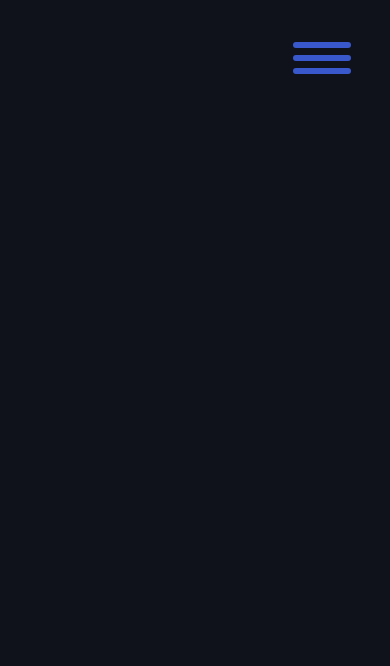
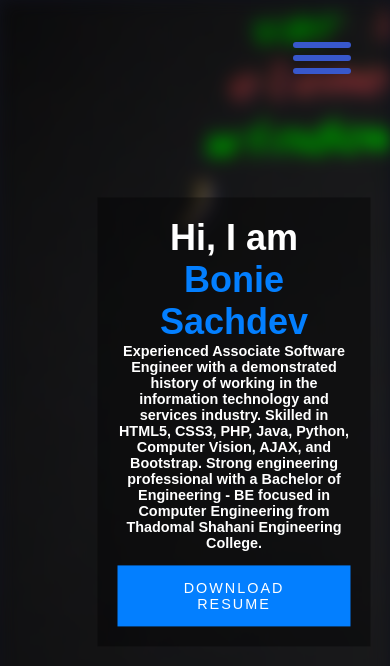
Before and after one commit to bonie09/boniesachdev.dev, a React (Create React App) app: page / in a window 390 px wide. Shown: the top 666 px of the page. Built offline with nearby package versions, Linux system fonts and the light colour scheme.

Commit message:
Final changes

```diff
--- a/src/App.js
+++ b/src/App.js
@@ -6,7 +6,7 @@ import SkillsPage from './Pages/SkillsPage';
 import ProjectPage from './Pages/ProjectPage';
 import AboutPage from './Pages/AboutPage';
 import { useState } from 'react';
-import React, { Component }  from 'react';
+import React  from 'react';
 
 function App() {
   const [navToggle, setNavToggle] = useState(false);
@@ -27,7 +27,7 @@ function App() {
       <div className="main-content">
         <div className="content">
           <Switch>
-            <Route path="/boniesachdev.dev/" exact>
+            <Route path="/" exact>
               <div className="bg-image"></div>
               <div className="bg-text">
                   <HomePage />
--- a/src/Components/Navbar.js
+++ b/src/Components/Navbar.js
@@ -32,7 +32,7 @@ const Navbar = () => {
                     </li>
                 </ul>
                 <footer className="footer">
-                    <p>2021 Bonie Sachdev</p>
+                    <p>Designed by Bonie Sachdev - Feel free to fork this repository</p>
                 </footer>
             </nav>
         </div>
--- a/src/Pages/HomePage.js
+++ b/src/Pages/HomePage.js
@@ -2,7 +2,7 @@ import React from 'react'
 
 const HomePage = () => {
     const openResume = () => {
-        window.location.href = "https://drive.google.com/file/d/1HVHg7fMo7XoUFXjqjK-zdi-9uCJXLa8b/view?usp=sharing"
+        window.location.href = "https://drive.google.com/file/d/1Pyy0toBFhYWbXbqgm_66QVyy0O1lt_sC/view?usp=sharing"
     }
     return (
         <div className="HomePage">
--- a/src/index.js
+++ b/src/index.js
@@ -2,7 +2,7 @@ import React from 'react';
 import ReactDOM from 'react-dom';
 import App from './App';
 import reportWebVitals from './reportWebVitals';
-import {BrowserRouter, HashRouter} from 'react-router-dom';
+import {HashRouter} from 'react-router-dom';
 
 ReactDOM.render(
   <React.StrictMode>
--- a/src/styles/_layouts.scss
+++ b/src/styles/_layouts.scss
@@ -10,9 +10,9 @@
         @media screen and (max-width: 1000px){
             transition: all .4s ease-in-out;
             transform: translateX(-100%);
-            width: 20%;
+            width: 30%;
         }
-        @media screen and (max-width: 411px){
+        @media screen and (max-width: 600px){
             transition: all .4s ease-in-out;
             transform: translateX(-100%);
             width: 40%;
```
